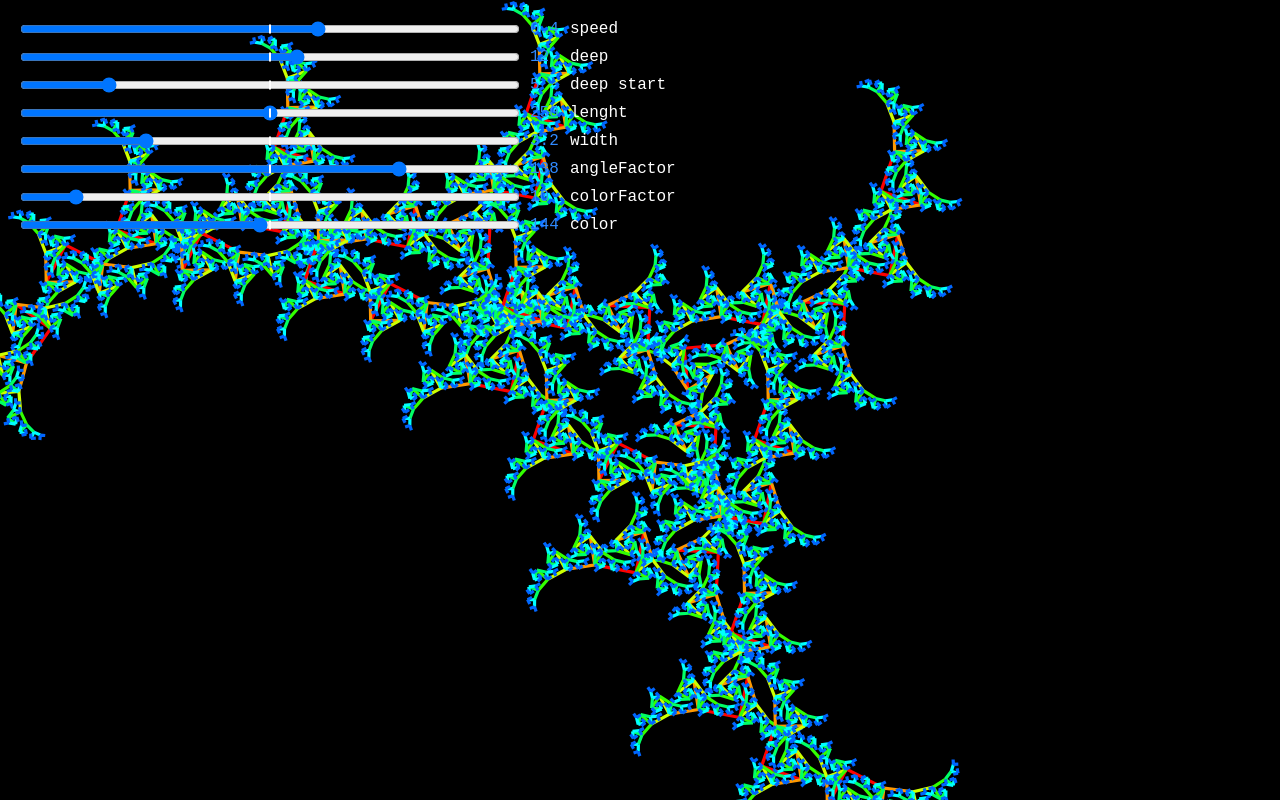
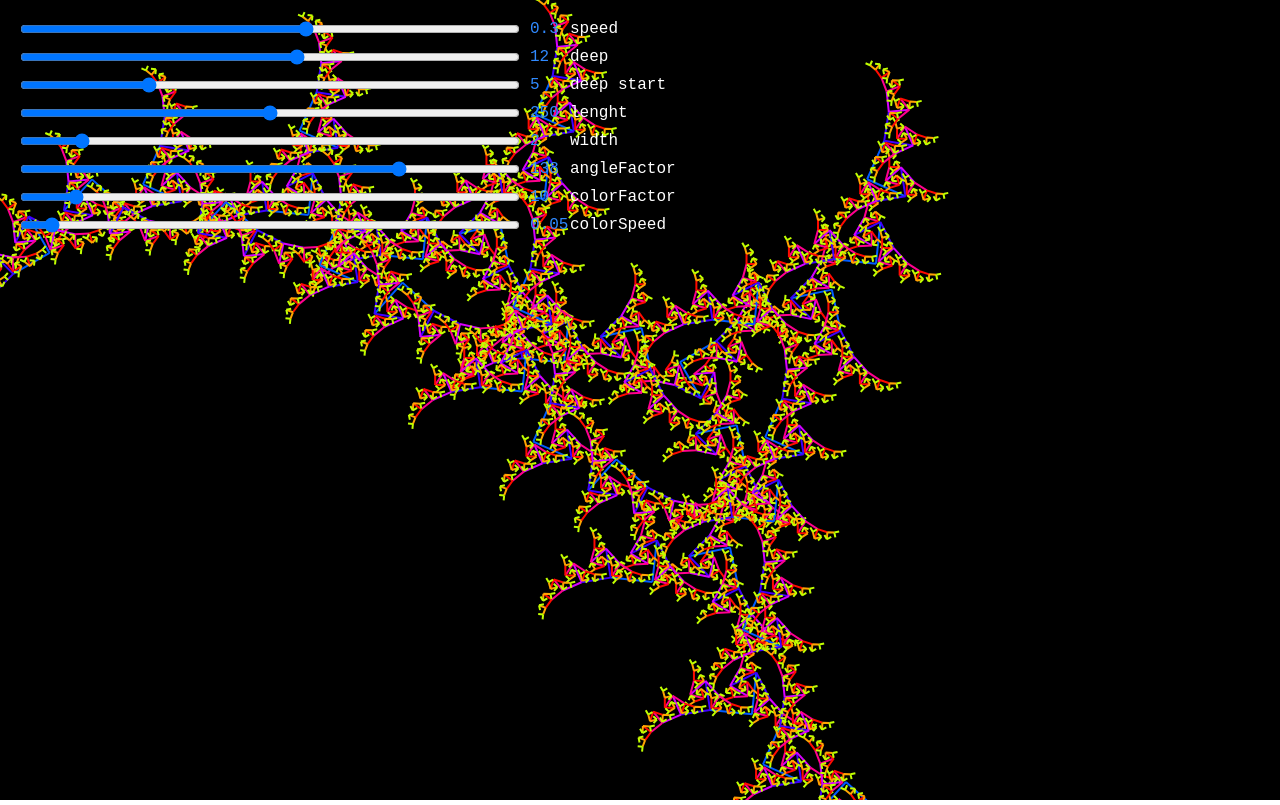
Before and after one commit to Shatun26/canvas, a website built with webpack: page src/index.html in a window 1280 px wide. Built offline with nearby package versions, Linux system fonts and the light colour scheme; animation ran at ten frames a second.

Commit message:
Update config

```diff
--- a/src/tree/index.ts
+++ b/src/tree/index.ts
@@ -5,9 +5,11 @@ import { SLIDERS_DATA } from './menu/constants';
 window.addEventListener('resize', () => (ctx.lineWidth = 4));
 
 let sliderValue = 0;
+let colorValue = 0;
 
 const drawFrame = () => {
   sliderValue += SLIDERS_DATA.speed.value;
+  colorValue += SLIDERS_DATA.colorSpeed.value;
   ctx.lineWidth = SLIDERS_DATA.width.value;
 
   ctx.clearRect(
@@ -22,7 +24,7 @@ const drawFrame = () => {
     maxDeep: SLIDERS_DATA.deep.value,
     offset_angle: sliderValue,
     angleFactor: SLIDERS_DATA.angleFactor.value,
-    color: SLIDERS_DATA.color.value,
+    color: colorValue,
     colorFactor: SLIDERS_DATA.colorFactor.value,
     deepStart: SLIDERS_DATA.deepStart.value,
   });
--- a/src/tree/menu/constants.ts
+++ b/src/tree/menu/constants.ts
@@ -7,20 +7,20 @@ export const SLIDERS_DATA: TSliderData = {
     min: -2,
     max: 2,
     step: 0.01,
-    value: 0.4,
+    value: 0.3,
     name: 'speed',
   },
   deep: { min: 2, max: 20, step: 1, value: 12, name: 'deep' },
   deepStart: {
-    min: 2,
+    min: 0,
     max: 20,
     step: 1,
     value: 5,
     name: 'deep start',
   },
   lenght: { min: 1, max: 500, step: 1, value: 250, name: 'lenght' },
-  width: { min: 1, max: 10, step: 0.2, value: 3.2, name: 'width' },
+  width: { min: 1, max: 10, step: 0.2, value: 2, name: 'width' },
   angleFactor: { min: 0, max: 180, step: 1, value: 138, name: 'angleFactor' },
   colorFactor: { min: 0, max: 100, step: 1, value: 10, name: 'colorFactor' },
-  color: { min: 0, max: 300, step: 1, value: 144, name: 'color' },
+  colorSpeed: { min: 0, max: 1, step: 0.01, value: 0.05, name: 'colorSpeed' },
 } as const;
--- a/src/tree/menu/html-generate.ts
+++ b/src/tree/menu/html-generate.ts
@@ -1,5 +1,5 @@
 import { SLIDERS_DATA, slidersWrapper } from './constants';
-import { SLIDER_CLASSES } from './types';
+import { MENU_CLASSES } from './types';
 
 slidersWrapper.classList.add('slidersWrapper');
 document.body.appendChild(slidersWrapper);
@@ -7,9 +7,9 @@ document.body.appendChild(slidersWrapper);
 for (const [key, { min, max, step, value, name }] of Object.entries(
   SLIDERS_DATA
 )) {
-  slidersWrapper.innerHTML += `<div class=${SLIDER_CLASSES.sliderContainer} id=${key}>
-    <input type="range" min=${min} max=${max} value=${value} step=${step} class=${SLIDER_CLASSES.sliderInput}  />
-    <span class=${SLIDER_CLASSES.sliderValue}>${value}</span>
+  slidersWrapper.innerHTML += `<div class=${MENU_CLASSES.sliderContainer} id=${key}>
+    <input type="range" min=${min} max=${max} value=${value} step=${step} class=${MENU_CLASSES.sliderInput}  />
+    <span class=${MENU_CLASSES.sliderValue}>${value}</span>
     <span class="name">${name}</span>
     </div>`;
 }
--- a/src/tree/menu/index.ts
+++ b/src/tree/menu/index.ts
@@ -1,8 +1,8 @@
 import { SLIDERS_DATA, slidersWrapper } from './constants';
-import { SLIDER_CLASSES } from './types';
+import { MENU_CLASSES } from './types';
 
 const sliders = slidersWrapper.querySelectorAll<HTMLDivElement>(
-  `.${SLIDER_CLASSES.sliderContainer}`
+  `.${MENU_CLASSES.sliderContainer}`
 );
 
 sliders.forEach((slider) => {
@@ -23,11 +23,11 @@ sliders.forEach((slider) => {
 
 sliders.forEach((slider) => {
   const input = slider.querySelector(
-    `.${SLIDER_CLASSES.sliderInput}`
+    `.${MENU_CLASSES.sliderInput}`
   ) as HTMLInputElement;
 
   const sliderValue = slider.querySelector(
-    `.${SLIDER_CLASSES.sliderValue}`
+    `.${MENU_CLASSES.sliderValue}`
   ) as HTMLSpanElement;
 
   const sliderId = slider.id as keyof typeof SLIDERS_DATA;
--- a/src/tree/menu/style.scss
+++ b/src/tree/menu/style.scss
@@ -2,14 +2,11 @@
   position: absolute;
   display: flex;
   flex-direction: column;
-  gap: 2px;
-  align-items: center;
   padding: 20px;
   opacity: 0.1;
   transition: 0.3s;
   height: 20px;
   overflow: hidden;
-  top: 0;
 
   .sliderContainer {
     display: flex;
@@ -28,17 +25,6 @@
     flex-shrink: 0;
     width: 100%;
     transition: 0.2s;
-    position: relative;
-
-    &::before {
-      position: absolute;
-      content: '';
-      left: calc(50% - 1px);
-      top: 50%;
-      transform: translateY(-50%);
-      height: 50%;
-      border-right: 2px solid white;
-    }
   }
 
   .sliderValue {
@@ -57,4 +43,8 @@
       width: 500px;
     }
   }
+  .copySettings {
+    width: fit-content;
+    padding: 4px 8px;
+  }
 }
--- a/src/tree/menu/types.ts
+++ b/src/tree/menu/types.ts
@@ -5,7 +5,7 @@ enum SliderKeys {
   width = 'width',
   angleFactor = 'angleFactor',
   colorFactor = 'colorFactor',
-  color = 'color',
+  colorSpeed = 'colorSpeed',
   deepStart = 'deepStart',
 }
 
@@ -20,7 +20,7 @@ export type TSliderData = Record<
   }
 >;
 
-export enum SLIDER_CLASSES {
+export enum MENU_CLASSES {
   sliderContainer = 'sliderContainer',
   sliderValue = 'sliderValue',
   sliderInput = 'sliderInput',
```
